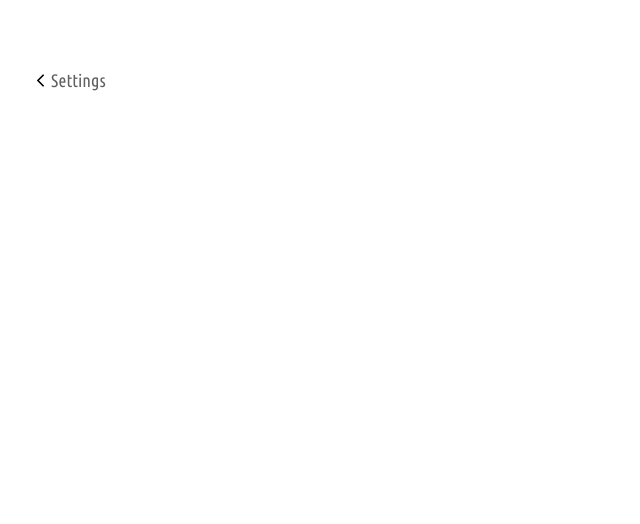
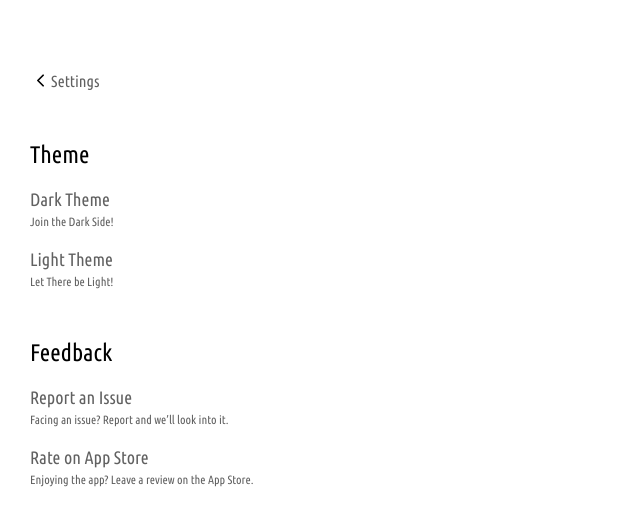
Before and after one commit to mishti169/weather-app, a React (Vite) app: page /settings in a window 1280 px wide. Shown: the top 524 px of the page, without its empty margins (0-640 px from the left). Built offline with nearby package versions, Linux system fonts and the light colour scheme.

Commit message:
add settings theme and feedback  with styling

```diff
--- a/src/components/Settings/Settings.css
+++ b/src/components/Settings/Settings.css
@@ -4,12 +4,35 @@
 	flex-direction: column;
 	row-gap: 50px;
 }
-.setting--header {
+.settings--header {
 	display: flex;
 	align-items: center;
 	color: #616161;
 }
-.setting--header_title {
+.settings--header_title {
 	font-size: 18px;
 	line-height: 21px;
 }
+.settings--headings {
+	display: flex;
+	flex-direction: column;
+	row-gap: 20px;
+}
+.settings-titles {
+	font-size: 24px;
+	line-height: 28px;
+}
+.settings--titles--body {
+	display: flex;
+	flex-direction: column;
+	row-gap: 5px;
+	color: #616161;
+}
+.settings--titles_sub-titles {
+	font-size: 18px;
+	line-height: 21px;
+}
+.settings--titles_sub-titles_text {
+	font-size: 12px;
+	line-height: 14px;
+}
--- a/src/components/Settings/Settings.jsx
+++ b/src/components/Settings/Settings.jsx
@@ -5,13 +5,32 @@ import ChevronLeftLogo from '../../assets/icons/chevron-left.svg';
 const Settings = () => {
 	return (
 		<div className='settings'>
-			<div className='setting--header'>
+			<div className='settings--header'>
 				<img width={21} src={ChevronLeftLogo} alt='left-chevron' />
 				<span className='setting--header_title'>Settings</span>
 			</div>
-			<div></div>
-			<div></div>
-			<div></div>
+			<div className='settings--headings'>
+				<span className='settings-titles'>Theme</span>
+				<div className='settings--titles--body'>
+					<span className='settings--titles_sub-titles'>Dark Theme</span>
+					<span className='settings--titles_sub-titles_text'>Join the Dark Side!</span>
+				</div>
+				<div className='settings--titles--body'>
+					<span className='settings--titles_sub-titles'>Light Theme</span>
+					<span className='settings--titles_sub-titles_text'>Let There be Light!</span>
+				</div>
+			</div>
+			<div className='settings--headings'>
+				<span className='settings-titles'>Feedback</span>
+				<div className='settings--titles--body'>
+					<span className='settings--titles_sub-titles'>Report an Issue</span>
+					<span className='settings--titles_sub-titles_text'>Facing an issue? Report and we’ll look into it.</span>
+				</div>
+				<div className='settings--titles--body'>
+					<span className='settings--titles_sub-titles'>Rate on App Store</span>
+					<span className='settings--titles_sub-titles_text'>Enjoying the app? Leave a review on the App Store.</span>
+				</div>
+			</div>
 		</div>
 	);
 };
```
